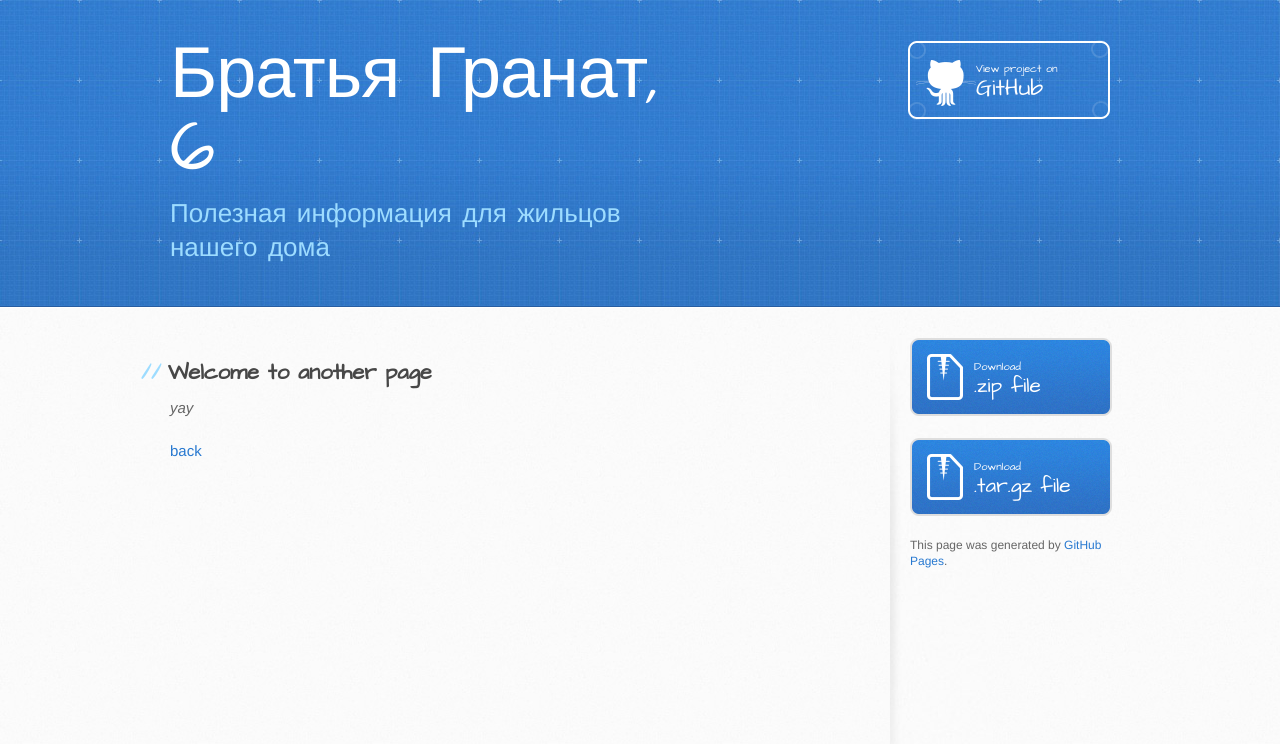
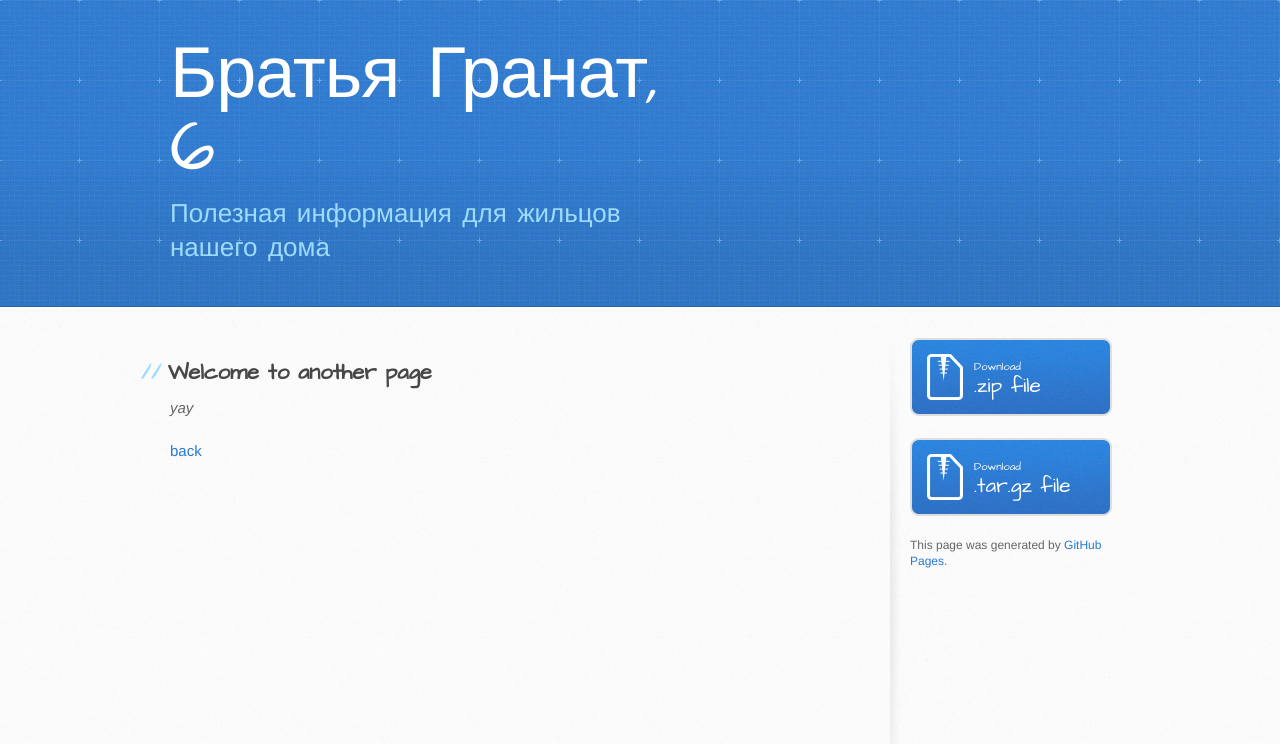
Before and after one commit to p9g45prc8g-png/sosedi, a Jekyll site: the page built from another-page.md, in a window 1280 px wide. Shown: the top 744 px of the page. Built offline with Jekyll 4.4.1, drawn with Linux system fonts in a browser that asks for light colours; our own code applies the rules of GitHub Pages for plain Markdown files.

Commit message:
Change theme

```diff
--- a/_layouts/default.html
+++ b/_layouts/default.html
@@ -7,9 +7,9 @@
     <link rel="stylesheet" href="{{ '/assets/css/style.css?v=' | append: site.github.build_revision | relative_url }}" media="screen" type="text/css">
     <link rel="stylesheet" href="{{ '/assets/css/print.css' | relative_url }}" media="print" type="text/css">
 
-    <!--[if lt IE 9]>
-    <script src="https://oss.maxcdn.com/html5shiv/3.7.3/html5shiv.min.js"></script>
-    <![endif]-->
+<!--    [if lt IE 9]>-->
+<!--    <script src="https://oss.maxcdn.com/html5shiv/3.7.3/html5shiv.min.js"></script>-->
+<!--    <![endif]-->
 
 {% seo %}
 
@@ -23,9 +23,9 @@
           <h1>{{ site.title | default: site.github.repository_name }}</h1>
         </a>
         <h2>{{ site.description | default: site.github.project_tagline }}</h2>
-        {% if site.github.is_project_page %}
+<!--        {% if site.github.is_project_page %}
           <a href="{{ site.github.repository_url }}" class="button"><small>View project on</small> GitHub</a>
-        {% endif %}
+        {% endif %}-->
         {% if site.github.is_user_page %}
           <a href="{{ site.github.owner_url }}" class="button"><small>Follow me on</small> GitHub</a>
         {% endif %}
@@ -50,9 +50,9 @@
             </a>
           {% endif %}
 
-<!--          {% if site.github.is_project_page %}-->
-<!--            <p class="repo-owner"><a href="{{ site.github.repository_url }}">{{ site.github.repository_name }}</a> is maintained by <a href="{{ site.github.owner_url }}">{{ site.github.owner_name }}</a>.</p>-->
-<!--          {% endif %}-->
+<!--          {% if site.github.is_project_page %}
+            <p class="repo-owner"><a href="{{ site.github.repository_url }}">{{ site.github.repository_name }}</a> is maintained by <a href="{{ site.github.owner_url }}">{{ site.github.owner_name }}</a>.</p>
+          {% endif %}-->
 
           <p>This page was generated by <a href="https://pages.github.com">GitHub Pages</a>.</p>
         </aside>
```
